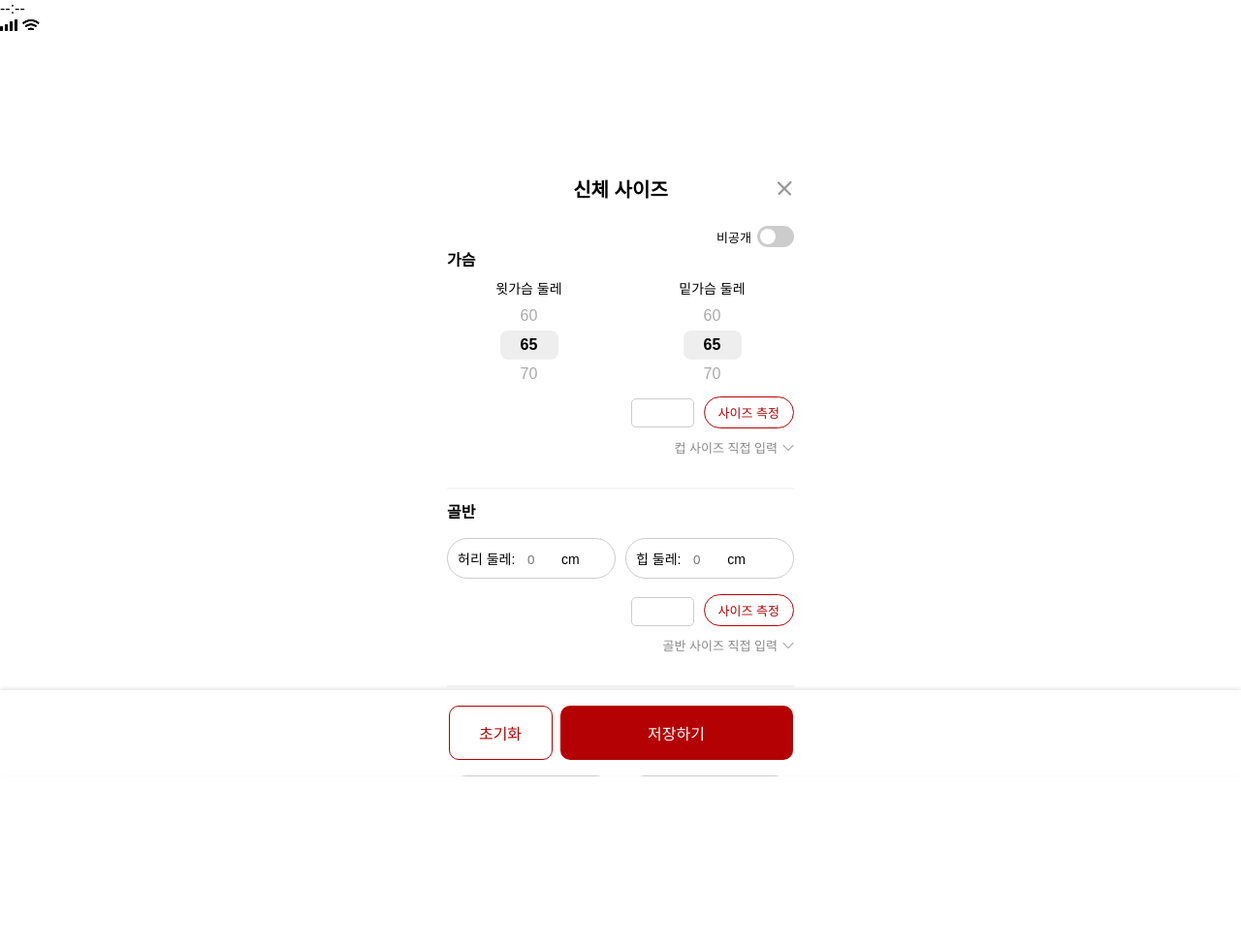
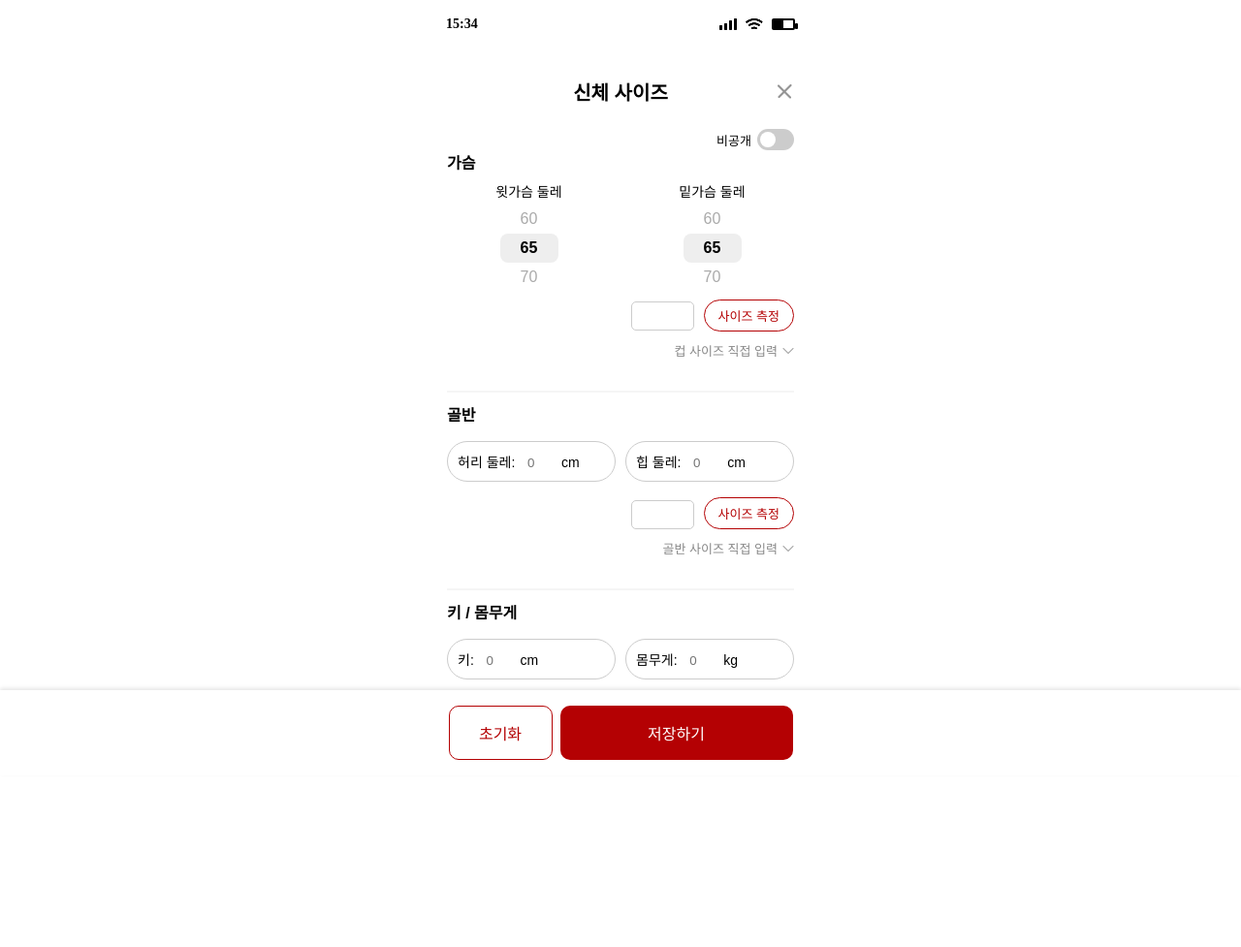
Before and after one commit to 2025-HERETHON/2025-herethon-11, a Django app: page /user/body-size/ in a window 1280 px wide. Shown: the whole page at 97% size. After the commit the page ends 784 px from the top, so only its background shows below. Run offline with Django 4.2, Linux system fonts and the light colour scheme; parts of the project's set-up code (start-up, migrations or seed data) failed here and were passed over.

Commit message:
[FEAT]FE_body_input header ui 생성

```diff
--- a/userProfile/static/userProfile/css/body_input.css
+++ b/userProfile/static/userProfile/css/body_input.css
@@ -8,11 +8,61 @@
         background: #fff;
         color: #000;
       }
+      /* 상단 고정바 */
+      .top-bar {
+        position: fixed;
+        top: 0;
+        left: 50%;
+        transform: translateX(-50%);
+        width: 390px;
+        background: #fff;
+        z-index: 1000;
+      }
+      .status-bar {
+        display: flex;
+        justify-content: space-between;
+        align-items: center;
+        padding: 18px 15px 0;
+        font: 600 14px/1 Pretendard;
+      }
+      .status-icons {
+        display: flex;
+        gap: 8px;
+        align-items: center;
+      }
+      .battery {
+        position: relative;
+        width: 24px;
+        height: 12px;
+        border: 2px solid #000;
+        border-radius: 2px;
+      }
+      .battery::after {
+        content: "";
+        position: absolute;
+        right: -5px;
+        top: 3px;
+        width: 3px;
+        height: 6px;
+        background: #000;
+        border-radius: 1px;
+      }
+      .battery-level {
+        height: 100%;
+        background: #000;
+        width: 50%;
+      }
+      .page-title {
+        text-align: center;
+        font: 700 17px/44px Pretendard;
+        margin: 20px 0 8px;
+      }
+
       .container {
         max-width: 390px;
         margin: 0 auto;
         padding: 16px;
-        margin-top: 10%;
+        margin-top: 5%;
         margin-bottom: 10%;
       }
       .section {
--- a/userProfile/static/userProfile/css/fit_result.css
+++ b/userProfile/static/userProfile/css/fit_result.css
@@ -38,6 +38,7 @@
         align-items: center;
         padding: 18px 15px 0;
         font: 600 14px/1 Pretendard;
+        border: none;
       }
       .status-icons {
         display: flex;
--- a/userProfile/static/userProfile/js/body_input.js
+++ b/userProfile/static/userProfile/js/body_input.js
@@ -1,4 +1,11 @@
 document.cookie = "csrftoken={{ csrf_token }}; path=/";
+      // 시계
+      function updateClock() {
+        const d = new Date();
+        document.getElementById("clock").textContent = d.toTimeString().slice(0, 5);
+      }
+      updateClock();
+      setInterval(updateClock, 60000);
 
       function getCSRFToken() {
         const tokenMeta = document.querySelector('meta[name="csrf-token"]');
--- a/userProfile/templates/userProfile/body_input.html
+++ b/userProfile/templates/userProfile/body_input.html
@@ -4,16 +4,20 @@
   <head>
     <meta charset="UTF-8" />
     <meta name="viewport" content="width=device-width, initial-scale=1.0" />
-    <meta name="csrf-token" content="{{ csrf_token }}">
+    <meta name="csrf-token" content="{{ csrf_token }}" />
     <title>신체 사이즈</title>
-    <link rel="stylesheet" href="{% static 'userProfile/css/body_input.css' %}" />
+    <link
+      rel="stylesheet"
+      href="{% static 'userProfile/css/body_input.css' %}"
+    />
     <script>
       const STATIC_IMG_URL = "{% static 'account/img/' %}";
     </script>
     <script src="{% static 'userProfile/js/body_input.js' %}" defer></script>
   </head>
   <body>
-    {% include "products/header.html" %}
+    {% comment %} 상단 부분 {% endcomment %}
+    <header class="top-bar">{% include "products/header.html" %}</header>
 
     <div class="container">
       <div class="toggle-container">
```
